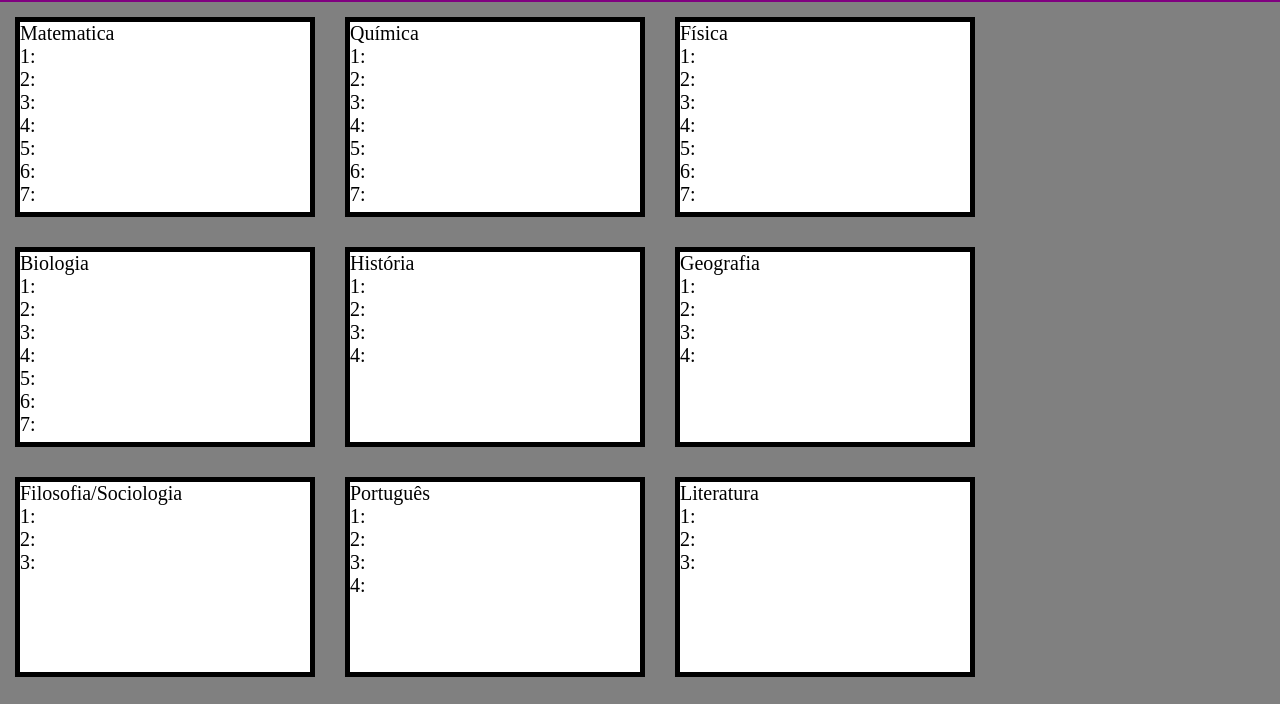
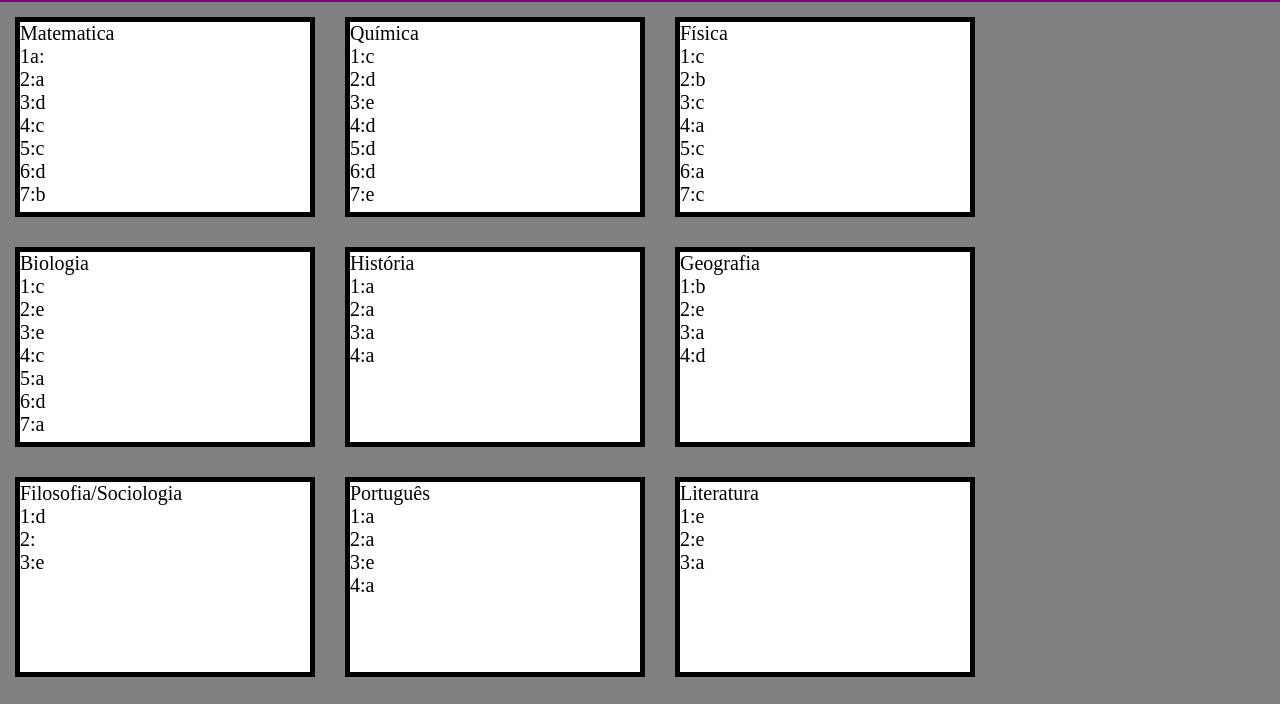
Before and after one commit to MRR213/Listas, a plain HTML site: page index.html in a window 1280 px wide. Shown: the part 73-777 px from the top of the page. Drawn offline with Linux system fonts and the light colour scheme.

Commit message:
Update index.html

```diff
--- a/index.html
+++ b/index.html
@@ -16,34 +16,34 @@
 
 
  <div class="materias">
-     Matematica<br>1:<br>2:<br>3:<br>4:<br>5:<br>6:<br>7:
+     Matematica<br>1a:<br>2:a<br>3:d<br>4:c<br>5:c<br>6:d<br>7:b
  </div>
  <div class="materias">
-    Química<br>1:<br>2:<br>3:<br>4:<br>5:<br>6:<br>7:
+    Química<br>1:c<br>2:d<br>3:e<br>4:d<br>5:d<br>6:d<br>7:e
 </div>
 <div class="materias">
-    Física<br>1:<br>2:<br>3:<br>4:<br>5:<br>6:<br>7:
+    Física<br>1:c<br>2:b<br>3:c<br>4:a<br>5:c<br>6:a<br>7:c
 </div>
 <div class="materias">
-    Biologia<br>1:<br>2:<br>3:<br>4:<br>5:<br>6:<br>7:
+    Biologia<br>1:c<br>2:e<br>3:e<br>4:c<br>5:a<br>6:d<br>7:a
 </div>
 <div class="materias">
-    História<br>1:<br>2:<br>3:<br>4:
+    História<br>1:a<br>2:a<br>3:a<br>4:a
 </div>
 <div class="materias">
-    Geografia<br>1:<br>2:<br>3:<br>4:
+    Geografia<br>1:b<br>2:e<br>3:a<br>4:d
 </div>
 <div class="materias">
-    Filosofia/Sociologia<br>1:<br>2:<br>3:
+    Filosofia/Sociologia<br>1:d<br>2:<br>3:e
 </div>
 <div class="materias">
-    Português<br>1:<br>2:<br>3:<br>4:
+    Português<br>1:a<br>2:a<br>3:e<br>4:a
 </div>
 <div class="materias">
-    Literatura<br>1:<br>2:<br>3:
+    Literatura<br>1:e<br>2:e<br>3:a
 </div>
 <div class="materias">
-    Inglês<br>1:<br>2:<br>3:<br>4:
+    Inglês<br>1:d<br>2:a<br>3:c<br>4:c
 </div>
 
 
```
